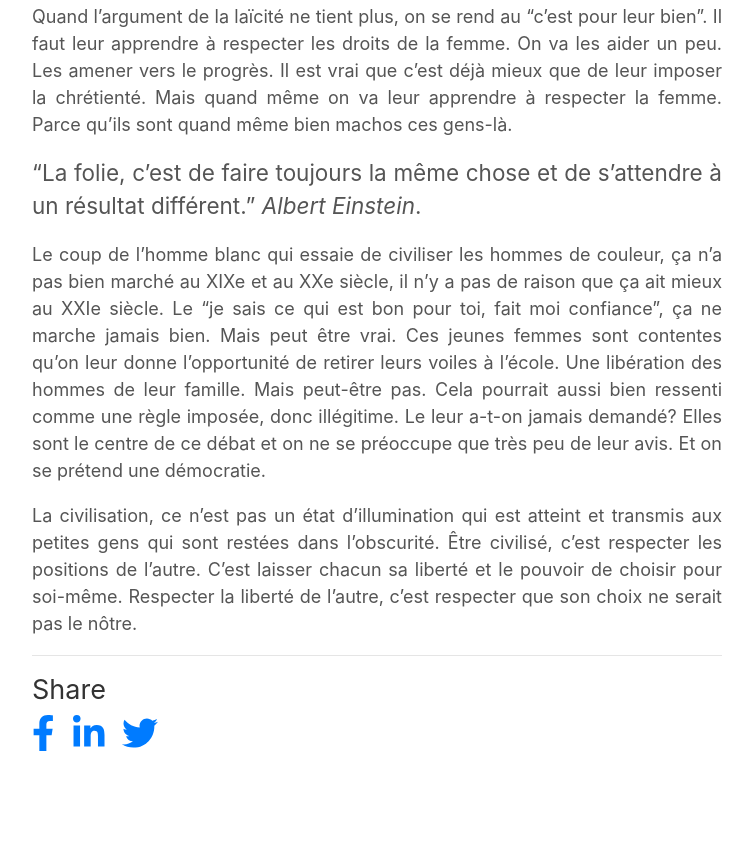
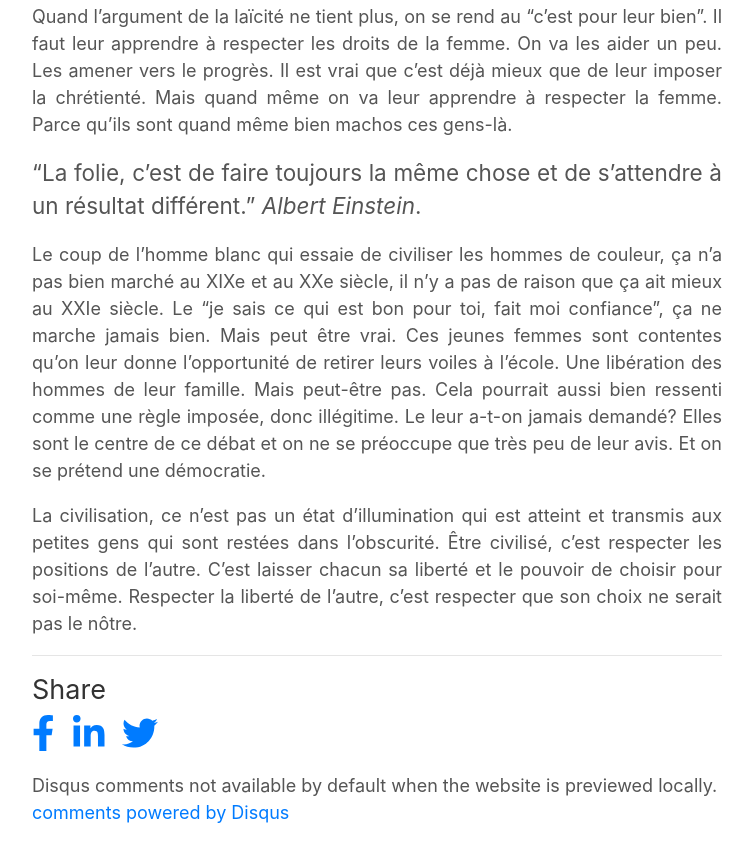
Before and after one commit to Jiliac/mimima-fr.github.io, a plain HTML site: page 2020/10/laïcité-une-nouvelle-forme-de-colonialisme/index.html in a window 1280 px wide. Shown: the part 2721-3583 px from the top of the page, without its empty margins (83-836 px from the left). Before the commit the page ends 3547 px from the top, so only its background shows below. Drawn offline with Linux system fonts and the light colour scheme.

Commit message:
Add disqus comment

```diff
--- a/2020/10/laïcité-une-nouvelle-forme-de-colonialisme/index.html
+++ b/2020/10/laïcité-une-nouvelle-forme-de-colonialisme/index.html
@@ -216,6 +216,27 @@ respecter que son choix ne serait pas le nôtre.</p>
 
 
 
+  <div id="disqus_thread"></div>
+<script type="application/javascript">
+    var disqus_config = function () {
+
+
+
+    };
+    (function() {
+        if (["localhost", "127.0.0.1"].indexOf(window.location.hostname) != -1) {
+            document.getElementById('disqus_thread').innerHTML = 'Disqus comments not available by default when the website is previewed locally.';
+            return;
+        }
+        var d = document, s = d.createElement('script'); s.async = true;
+        s.src = '//' + "disqus_yOLlrvVRXA" + '.disqus.com/embed.js';
+        s.setAttribute('data-timestamp', +new Date());
+        (d.head || d.body).appendChild(s);
+    })();
+</script>
+<noscript>Please enable JavaScript to view the <a href="https://disqus.com/?ref_noscript">comments powered by Disqus.</a></noscript>
+<a href="https://disqus.com" class="dsq-brlink">comments powered by <span class="logo-disqus">Disqus</span></a>
+
   </footer>
 
 
```
